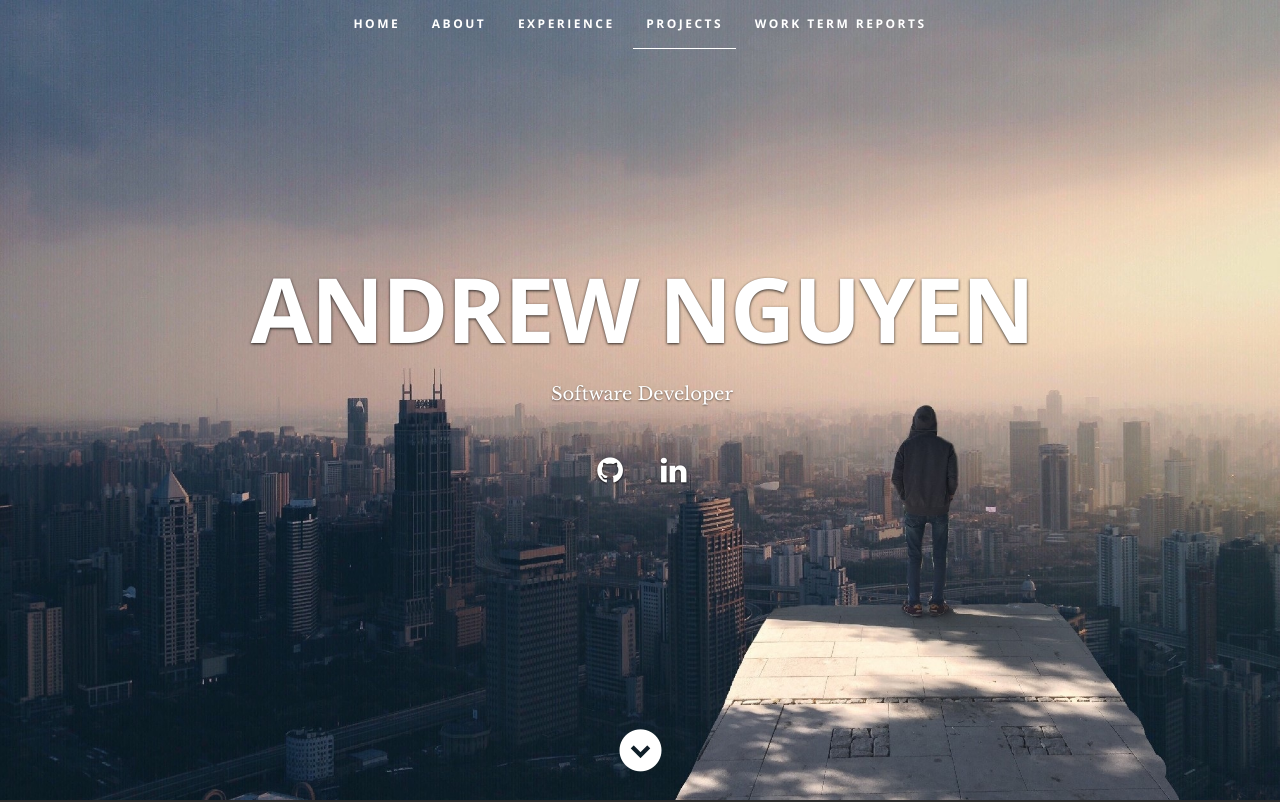
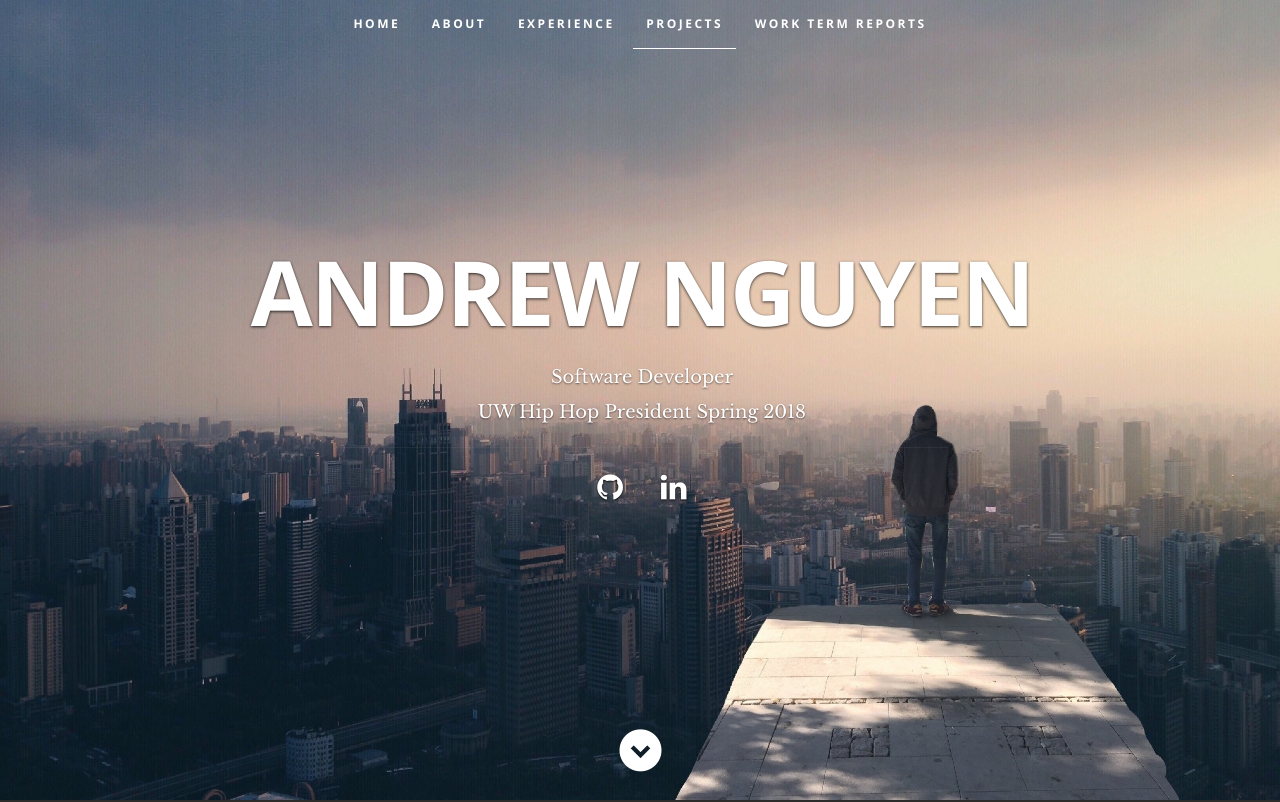
Before and after one commit to anguye24/anguye24.github.io, a plain HTML site: page index.html in a window 1280 px wide. Shown: the top 802 px of the page. Drawn offline with nearby package versions, Linux system fonts and the light colour scheme.

Commit message:
Update index.html

```diff
--- a/index.html
+++ b/index.html
@@ -57,6 +57,7 @@
          <div class="banner-text">
             <h1 class="responsive-headline">ANDREW NGUYEN</h1>
             <h3>Software Developer</h3>
+		 <h3>UW Hip Hop President Spring 2018</h3>
             <hr />
             <ul class="social">
                 <li><a href="https://github.com/anguye24" target="_blank"><i class="fa fa-github"></i></a></li>
```
